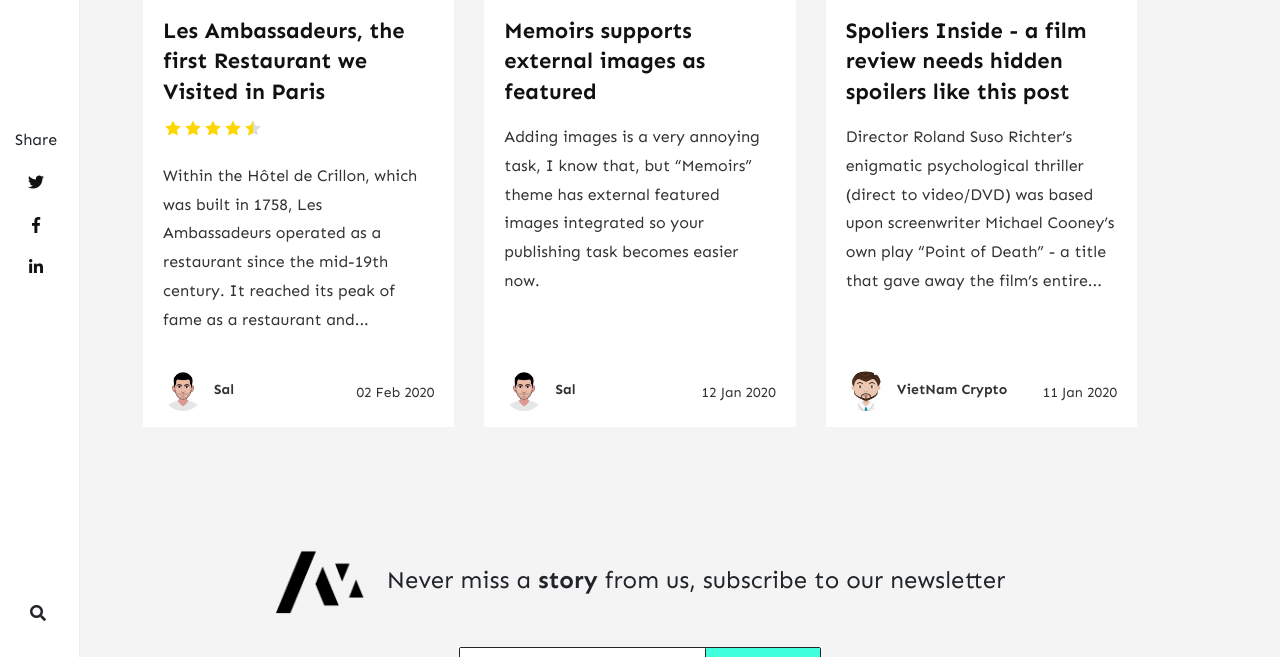
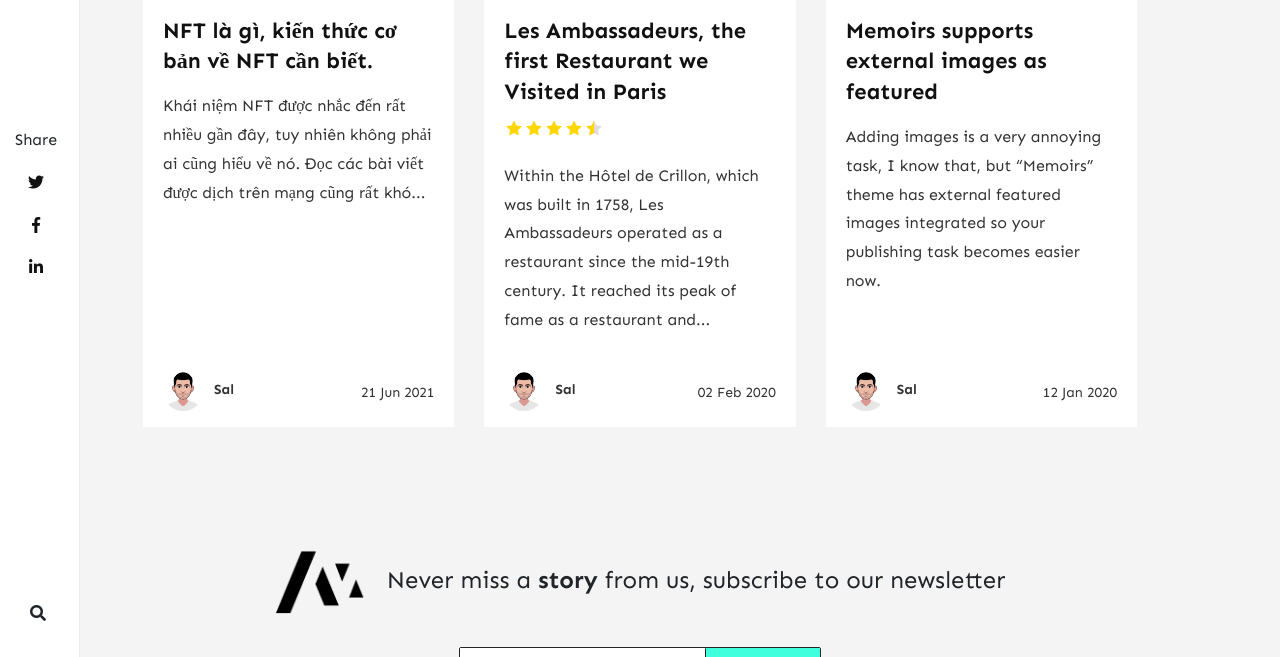
Before and after one commit to vietnamcrypto/vietnamcrypto.github.io, a Jekyll site: the page built from _posts/2019-12-01-the-observer.md, in a window 1280 px wide and 900 px high, scrolled down 2458 px, cut to the strip 243-900 px from the top of the window. Built offline with Jekyll 4.4.1, drawn with Linux system fonts in a browser that asks for light colours; nearby versions of some CDN libraries; comment, search, counter and statistics services are not loaded; some of the changed lines change nothing that is shown.

Commit message:
new post

```diff
--- /dev/null
+++ b/_posts/2021-06-21-we-test.md
@@ -0,0 +1,40 @@
+---
+layout: post
+title:  "NFT là gì, kiến thức cơ bản về NFT cần biết."
+author: sal
+categories: [ Lifestyle ]
+image: assets/images/1.jpg
+---
+Khái niệm NFT được nhắc đến rất nhiều gần đây, tuy nhiên không phải ai cũng hiểu về nó. Đọc các bài viết được dịch trên mạng cũng rất khó hiểu do đó hôm nay Phố Bitcoin sẽ viết một bài trình bày đơn giản dễ hiểu để ai cũng có thể nắm được.
+
+### NFT Non-fungible token là gì ?
+Bạn có thể hiểu đơn giản 1 NFT chính là 1 token được phát hành trên 1 blockchain. Thường là Blockchain của Ethereum. Tuy nhiên đây là một dạng token nền tảng khác. Ví dụ: ban đầu Token BNB của Binance được phát hành dựa vào nền tảng ERC20 của Ethereum, dạng token này là 1 dạng tiền số. Khác với Token kiểu tiền số này, các Token NFT sẽ được phát hành dựa trên nền tảng khác thông dụng là ERC721 của Ethereum.
+
+Vậy nền tảng ERC721 và ERC20 thì khác nhau chỗ nào ? Khác nhau căn bản chính là tính duy nhất và không thể thay thế (Non-fungible). Chẳng hạn token ERC20 thì bạn có thể có ở ví bạn 1 ETH, ví của tôi cũng 1 ETH, nó là như nhau. Còn token ERC721 thì khác, bạn có thể lưu trữ nó ở ví cá nhân như Metamask tuy nhiên nó là duy nhất. Bạn cũng hoàn toàn có thể tự tạo Token ERC721 cũng như Token ERC20.
+
+![image.png](https://images.viblo.asia/71678017-8a34-46fd-b016-e50a876a4e62.png)
+
+### NFT bắt đầu từ đâu
+Ý tưởng về NFT đã có từ lâu, Vào năm 2012, Yoni Assia công bố Colored Coin trên blockchain Bitcoin với giá 1 satoshi. Ý tưởng của Colored Coin khá tương đồng với các NFT hiện tại. Đó là sử dụng blockchain làm giấy chứng nhận quyền sở hữu cho các tài sản, như đồ sưu tầm kỹ thuật số, phiếu giảm giá, tài sản, cổ phiếu…. Tuy nhiên Colored Coin đã thất bại, bởi Bitcoin không được tạo ra để hỗ trợ loại hình này.
+
+Mãi tới 2017 thì thị trường mới bắt đầu dậy sóng với nền tảng của Ethereum. Cái tên CryptoKitties, trò nuôi mèo ảo với mỗi con mèo có giá lên tới hàng chục ngàn đô. Giờ đây sau hơn 3 năm lớn mạnh, hệ sinh thái NFT đã dần hoàn thiện hơn với nhiều mảnh ghép đa dạng.
+
+![image.png](https://images.viblo.asia/533a2b33-ceee-4a5a-b09d-2c3804efb890.png)
+
+Chẳng hạn, nghệ sĩ Beeple đã bán nhiều tác phẩm nghệ thuật gồm tranh và video trực tuyến với giá lên đến hàng triệu USD. Ca sĩ Grimes – bạn gái của Elon Musk cũng thu về 5,8 triệu USD trong vòng chưa đầy 20 phút nhờ “tẩu tán” thành công bộ sưu tập tranh NFT. Thị trường ngày càng nóng lên khi nhiều người có sức ảnh hưởng như Lindsay Lohan, Mark Cuban, Gary Vaynerchuk bắt đầu gia nhập. Thậm chí CEO Twitter Jack Dorsey gần đây cũng có dòng tweet được trả 2,5 triệu USD dưới dạng NFT. Giới chuyên gia dự báo NFT sẽ còn tăng trưởng mạnh mẽ trong năm nay.
+
+### Khả năng thanh khoản của NFT
+Tuy nhiên tính thanh khoản của NFT được đánh giá rất kém, tổng volume thị trường còn khá nhỏ. Tổng khối lượng giao dịch của NFT từ trước tới nay chỉ rơi vào khoảng 300 triệu Đô. Nếu so sánh, con số này chỉ bằng 0.1% khối lượng giao dịch giao ngay của tiền mã hóa trong … 1 ngày.
+
+Và do đa số các giao dịch nằm trên blockchain của Ethereum do đó mỗi giao dịch phải trả phí blockchain khá cao.
+
+![image.png](https://images.viblo.asia/ce4144db-9a57-42e6-a8b4-0bcbca6deb70.png)
+
+### Tiềm Năng của NFT
+NFT có thể được dùng bởi các ứng dụng phi tập trung (DApps) để phát hành các vật phẩm kỹ thuật số độc đáo và món đồ sưu tầm dạng mã hóa. Các token này có thể là một vật phẩm sưu tập, một sản phẩm đầu tư,…
+
+– Chưa có một đồng coin nào có thể tạo lợi nhuận kỷ lục 100.000% trong 3 ngày như NFT bức tranh “Trump” từ Hashmasks. Sự khan hiếm của các NFT độc lạ có tiềm năng tăng giá không tưởng.
+
+– Công nghệ blockchain cho phép thú sưu tầm 4.0 giờ đây minh bạch và thuận tiện hơn. Bạn có thể truy xuất nguồn gốc, xác nhận chủ nhân bức tranh trị giá cả tỷ đồng chỉ với vài cú click chuột đơn giản. Thậm chí lịch sử giao dịch của nó đều được ghi lại trên chuỗi. Yếu tố hàng giả hàng nhái bị loại bỏ hoàn toàn.
+
+– Việc token hóa các tài sản trên chuỗi mở ra khả năng lưu trữ an toàn, bảo mật và hiệu quả hơn so với thú sưu tầm đồ truyền thống. Bằng chứng là các nhà đấu giá danh tiếng như Christie’s đang chào bán những NFT đầu tiên. Hơn hết là lợi ích từ việc thanh toán xuyên biên giới bằng tiền mã hóa sẽ giúp chi phí giao dịch thấp hơn và thời gian chờ ngắn hơn các phương pháp truyền thống.
```
Also changed, not shown: _pages/about.md (line endings or trailing spaces).
